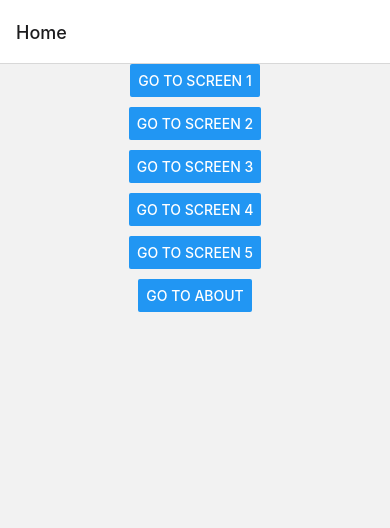
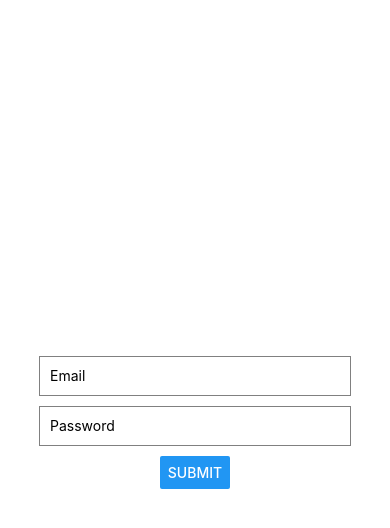
Before and after one commit to Asranov/react-native-mastery, a React Native app: screen / in a window 390 px wide. Shown: the top 528 px of the page. Built offline with nearby package versions, Linux system fonts and the light colour scheme.

Commit message:
form validation

```diff
--- a/App.tsx
+++ b/App.tsx
@@ -1,13 +1,12 @@
 import React from 'react';
 import { StyleSheet } from 'react-native';
-import RenderUser from './src/components/ApiServices/RenderUser';
-import Main from './src/screens/Main';
+import FormValidation from './src/components/FormValidation';
 
 function App(): JSX.Element {
 
   return (
     <>
-      <Main />
+      <FormValidation />
     </>
   );
 }
--- /dev/null
+++ b/src/components/FormValidation.tsx
@@ -0,0 +1,58 @@
+import React, { useState } from 'react';
+import { View, TextInput, Button, StyleSheet, Text } from 'react-native';
+
+const FormValidation = () => {
+  const [email, setEmail] = useState('');
+  const [password, setPassword] = useState('');
+  const [error, setError] = useState('');
+
+  const handleSubmit = () => {
+    if (email === '' || password === '') {
+      setError('Please fill in all fields.');
+    } else {
+      setError('');
+    }
+  };
+
+  return (
+    <View style={styles.container}>
+      <TextInput
+        style={styles.input}
+        placeholder="Email"
+        value={email}
+        onChangeText={setEmail}
+      />
+      <TextInput
+        style={styles.input}
+        placeholder="Password"
+        secureTextEntry
+        value={password}
+        onChangeText={setPassword}
+      />
+      {error !== '' && <Text style={styles.error}>{error}</Text>}
+      <Button title="Submit" onPress={handleSubmit} />
+    </View>
+  );
+};
+
+const styles = StyleSheet.create({
+  container: {
+    flex: 1,
+    justifyContent: 'center',
+    alignItems: 'center',
+  },
+  input: {
+    width: '80%',
+    height: 40,
+    borderColor: 'gray',
+    borderWidth: 1,
+    marginBottom: 10,
+    paddingHorizontal: 10,
+  },
+  error: {
+    color: 'red',
+    marginBottom: 10,
+  },
+});
+
+export default FormValidation;
```
